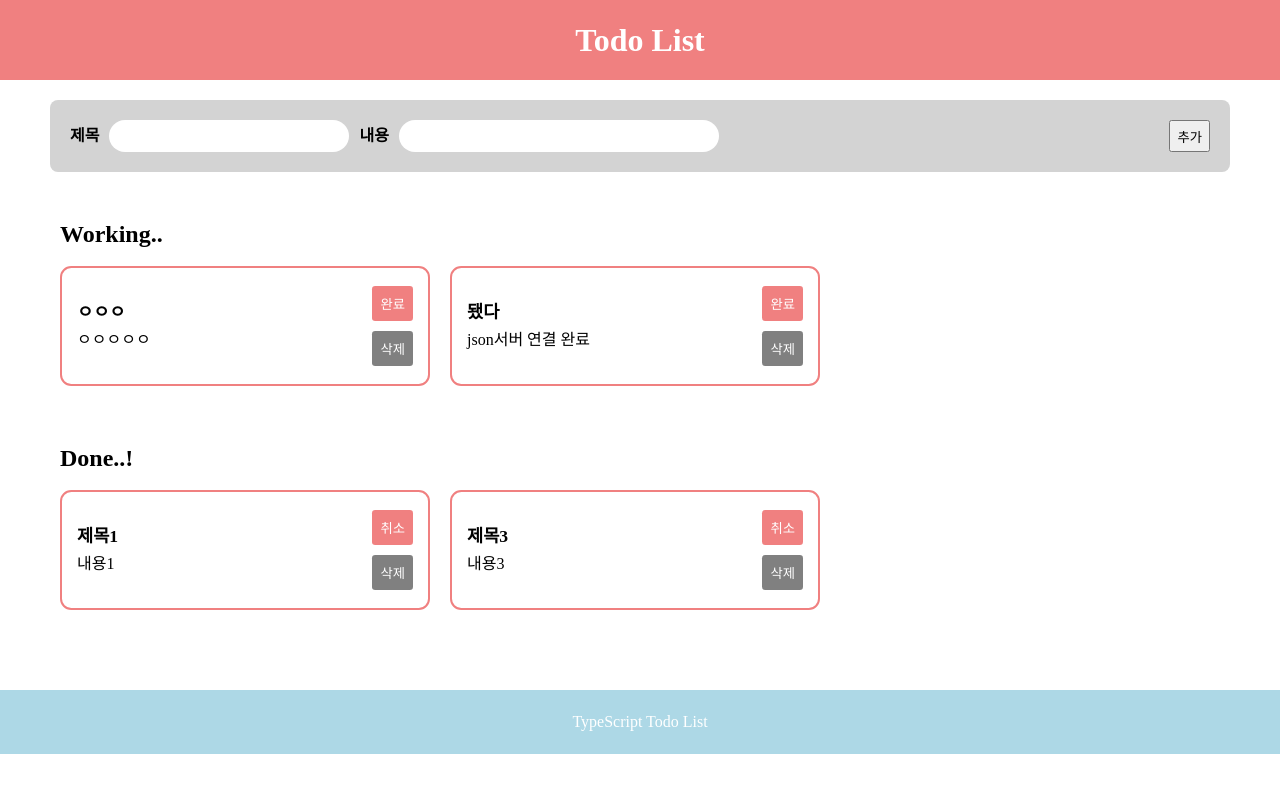
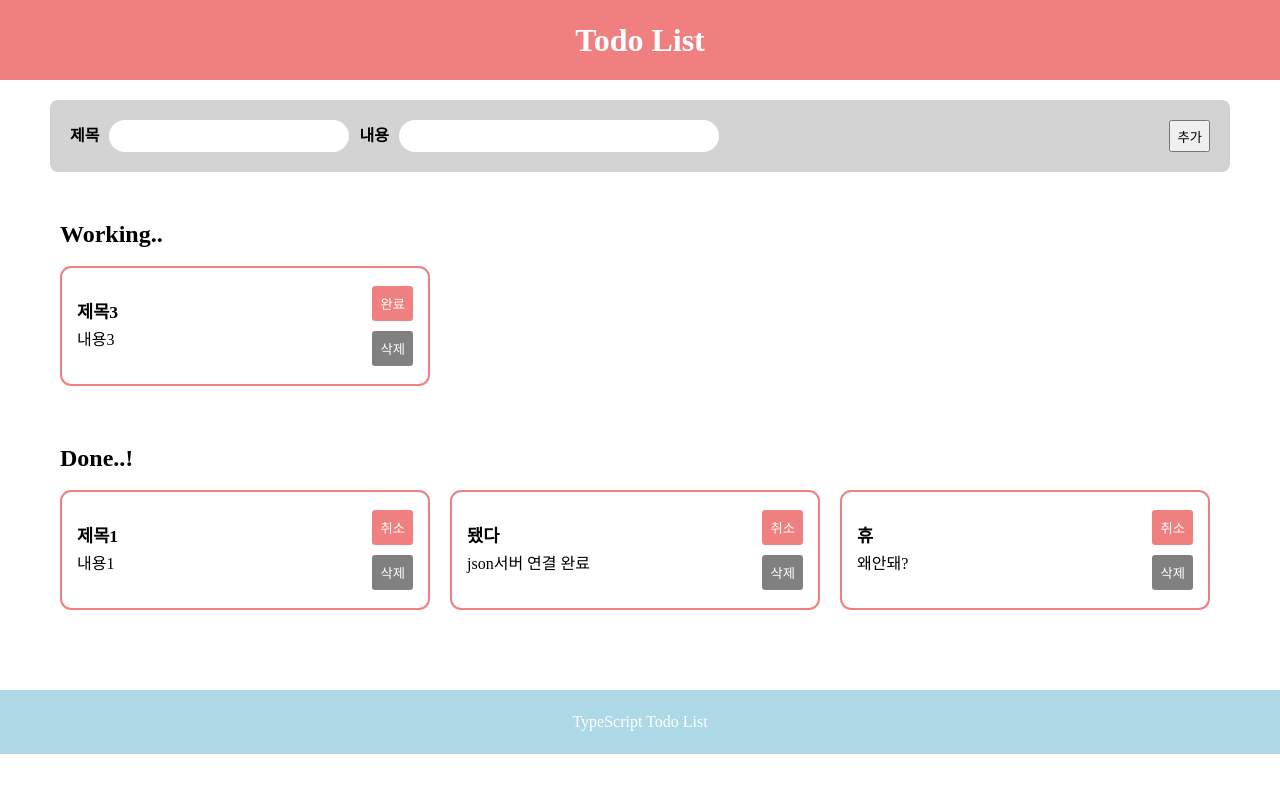
Before and after one commit to surely07/nbc-TS-todoList, a React (Create React App) app: page / in a window 1280 px wide. Shown: the top 792 px of the page. Built offline with nearby package versions, Linux system fonts and the light colour scheme; data requests are answered from the project's data file.

Commit message:
feat: 리액트쿼리 사용

```diff
--- a/db.json
+++ b/db.json
@@ -10,19 +10,19 @@
       "id": "3",
       "title": "제목3",
       "contents": "내용3",
-      "isDone": true
-    },
-    {
-      "id": "4ade1039-90a3-4e8e-873f-a420f24ff105",
-      "title": "ㅇㅇㅇ",
-      "contents": "ㅇㅇㅇㅇㅇ",
       "isDone": false
     },
     {
       "id": "2ea5057f-383d-4bfe-b4b9-5135dc18ef29",
       "title": "됐다",
       "contents": "json서버 연결 완료",
-      "isDone": false
+      "isDone": true
+    },
+    {
+      "id": "57053b8a-c08d-4adb-b0b8-28dae92626e7",
+      "title": "휴",
+      "contents": "왜안돼?",
+      "isDone": true
     }
   ]
 }
--- a/package.json
+++ b/package.json
@@ -4,6 +4,8 @@
   "private": true,
   "dependencies": {
     "@reduxjs/toolkit": "^2.0.1",
+    "@tanstack/react-query": "^5.14.1",
+    "@tanstack/react-query-devtools": "^5.14.1",
     "@testing-library/jest-dom": "^5.14.1",
     "@testing-library/react": "^13.0.0",
     "@testing-library/user-event": "^13.2.1",
@@ -18,6 +20,7 @@
     "json-server": "^0.17.4",
     "react": "^18.2.0",
     "react-dom": "^18.2.0",
+    "react-query": "^3.39.3",
     "react-redux": "^9.0.4",
     "react-scripts": "5.0.1",
     "styled-components": "^6.1.1",
--- a/src/apis/api.js
+++ /dev/null
@@ -1,45 +0,0 @@
-import axios from "axios";
-
-export const getData = async () => {
-  try {
-    const response = await axios.get("http://localhost:4000/todos");
-    console.log(response.data);
-  } catch (error) {
-    console.log("error:", error);
-  }
-};
-
-export const addData = async (newTodoData) => {
-  try {
-    const response = await axios.post(
-      "http://localhost:4000/todos",
-      newTodoData
-    );
-    console.log(response.data);
-  } catch (error) {
-    console.log("error:", error);
-  }
-};
-
-export const completeData = async (todoId, isDone) => {
-  try {
-    const response = await axios.patch(
-      `http://localhost:4000/todos/${todoId}`,
-      { isDone: !isDone }
-    );
-    console.log(response.data);
-  } catch (error) {
-    console.log("error:", error);
-  }
-};
-
-export const deleteData = async (todoId) => {
-  try {
-    const response = await axios.delete(
-      `http://localhost:4000/todos/${todoId}`
-    );
-    console.log(response.data);
-  } catch (error) {
-    console.log("error:", error);
-  }
-};
--- /dev/null
+++ b/src/apis/todos.ts
@@ -0,0 +1,29 @@
+import axios from "axios";
+import { Todo } from "../types/types";
+
+const getData = async () => {
+  try {
+    const response = await axios.get("http://localhost:4000/todos");
+    console.log("Data:", response.data);
+    return response.data;
+  } catch (error) {
+    console.error("Error:", error);
+    throw error;
+  }
+};
+
+const addData = async (newTodoData: Todo): Promise<void> => {
+  await axios.post("http://localhost:4000/todos", newTodoData);
+};
+
+const completeData = async (todoId: string, isDone: Boolean): Promise<void> => {
+  await axios.patch(`http://localhost:4000/todos/${todoId}`, {
+    isDone: !isDone,
+  });
+};
+
+const deleteData = async (todoId: string): Promise<void> => {
+  await axios.delete(`http://localhost:4000/todos/${todoId}`);
+};
+
+export { getData, addData, completeData, deleteData };
--- a/src/components/Input.tsx
+++ b/src/components/Input.tsx
@@ -2,32 +2,45 @@ import React, { ChangeEvent, FormEvent, useState } from "react";
 import { v4 as uuid } from "uuid";
 import styled from "styled-components";
 import { useDispatch } from "react-redux";
+import { addData } from "../apis/todos";
+import { useMutation, useQueryClient } from "@tanstack/react-query";
+import { Todo } from "../types/types";
 import { addTodo } from "../redux/modules/todosSlice";
-import { addData } from "../apis/api";
 
 const Input = () => {
   const [title, setTitle] = useState<string>("");
   const [contents, setContents] = useState<string>("");
+
+  const queryClient = useQueryClient();
+
+  const mutation = useMutation({
+    mutationFn: addData,
+    onSuccess: () => {
+      queryClient.invalidateQueries("todos" as never);
+    },
+  });
 
   const dispatch = useDispatch();
 
   const handleSubmitClick = (e: FormEvent<HTMLFormElement>): void => {
     e.preventDefault();
 
-    const newTodo = {
+    const newTodo: Todo = {
       id: uuid(),
       title: title,
       contents: contents,
       isDone: false,
     };
 
+    mutation.mutate(newTodo);
+
     dispatch(addTodo(newTodo));
     setTitle("");
     setContents("");
-    const submitTodo = async () => {
-      await addData(newTodo);
-    };
-    submitTodo();
+    // const submitTodo = async () => {
+    //   await addData(newTodo);
+    // };
+    // submitTodo();
   };
 
   const handleInputTitle = (e: ChangeEvent<HTMLInputElement>) => {
--- a/src/components/TodoList.tsx
+++ b/src/components/TodoList.tsx
@@ -1,28 +1,25 @@
 import React, { useEffect } from "react";
 import styled from "styled-components";
 import Swal from "sweetalert2";
-import { useDispatch, useSelector } from "react-redux";
-import {
-  StateType,
-  __getTodos,
-  completeTodo,
-  deleteTodo,
-} from "../redux/modules/todosSlice";
+import { useDispatch } from "react-redux";
 import { Button } from "../common/Button";
-
 import { Todo } from "../types/types";
-import { completeData, deleteData } from "../apis/api";
+import { completeData, deleteData, getData } from "../apis/todos";
+import { useQuery } from "@tanstack/react-query";
+import { deleteTodo, completeTodo } from "../redux/modules/todosSlice";
 
 const TodoList = ({ listIsDone }: { listIsDone: boolean }) => {
   const dispatch = useDispatch();
 
+  const { data, isLoading, isError, refetch } = useQuery({
+    queryKey: ["todos"],
+    queryFn: getData,
+  });
+  console.log(data);
+
   useEffect(() => {
-    dispatch(__getTodos() as any);
-  }, [dispatch]);
-
-  const { todos, isLoading, isError } = useSelector(
-    (state: { todosSlice: StateType }) => state.todosSlice
-  );
+    refetch();
+  }, [refetch]);
 
   const handleDeleteButtonClick = (id: string) => {
     Swal.fire({
@@ -35,9 +32,10 @@ const TodoList = ({ listIsDone }: { listIsDone: boolean }) => {
       cancelButtonText: "취소",
     }).then(async (result) => {
       if (result.isConfirmed) {
-        dispatch(deleteTodo(id));
         try {
+          dispatch(deleteTodo(id));
           await deleteData(id);
+          refetch();
         } catch (error) {
           console.log("Error:", error);
         }
@@ -45,10 +43,11 @@ const TodoList = ({ listIsDone }: { listIsDone: boolean }) => {
     });
   };
 
-  const handleCompleteButtonClick = async (id: string) => {
+  const handleCompleteButtonClick = async (id: string, isDone: boolean) => {
     dispatch(completeTodo(id));
     try {
-      await completeData(id);
+      await completeData(id, isDone);
+      refetch();
     } catch (error) {
       console.log("Error:", error);
     }
@@ -66,7 +65,7 @@ const TodoList = ({ listIsDone }: { listIsDone: boolean }) => {
     <StTodoListContainer>
       <StTitle>{listIsDone ? "Done..!" : "Working.."}</StTitle>
       <StTodoWrapper>
-        {todos
+        {data
           .filter((todo: Todo) => todo.isDone === listIsDone)
           .map((todo: Todo) => {
             return (
@@ -76,7 +75,11 @@ const TodoList = ({ listIsDone }: { listIsDone: boolean }) => {
                   <p>{todo.contents}</p>
                 </div>
                 <div>
-                  <Button onClick={() => handleCompleteButtonClick(todo.id)}>
+                  <Button
+                    onClick={() =>
+                      handleCompleteButtonClick(todo.id, todo.isDone)
+                    }
+                  >
                     {listIsDone ? "취소" : "완료"}
                   </Button>
                   <Button
--- a/src/index.tsx
+++ b/src/index.tsx
@@ -1,14 +1,20 @@
 import React from "react";
 import ReactDOM from "react-dom/client";
 import App from "./App";
+import { Provider } from "react-redux";
+import { QueryClient, QueryClientProvider } from "@tanstack/react-query";
 import store from "./redux/config/configStore";
-import { Provider } from "react-redux";
+// import { ReactQueryDevtools } from "@tanstack/react-query-devtools";
+
+const queryClient = new QueryClient();
 
 const root = ReactDOM.createRoot(
   document.getElementById("root") as HTMLElement
 );
 root.render(
   <Provider store={store}>
-    <App />
+    <QueryClientProvider client={queryClient}>
+      <App />
+    </QueryClientProvider>
   </Provider>
 );
```
Also changed, not shown: 2 other files (tests, documents, lock files or other folders).
